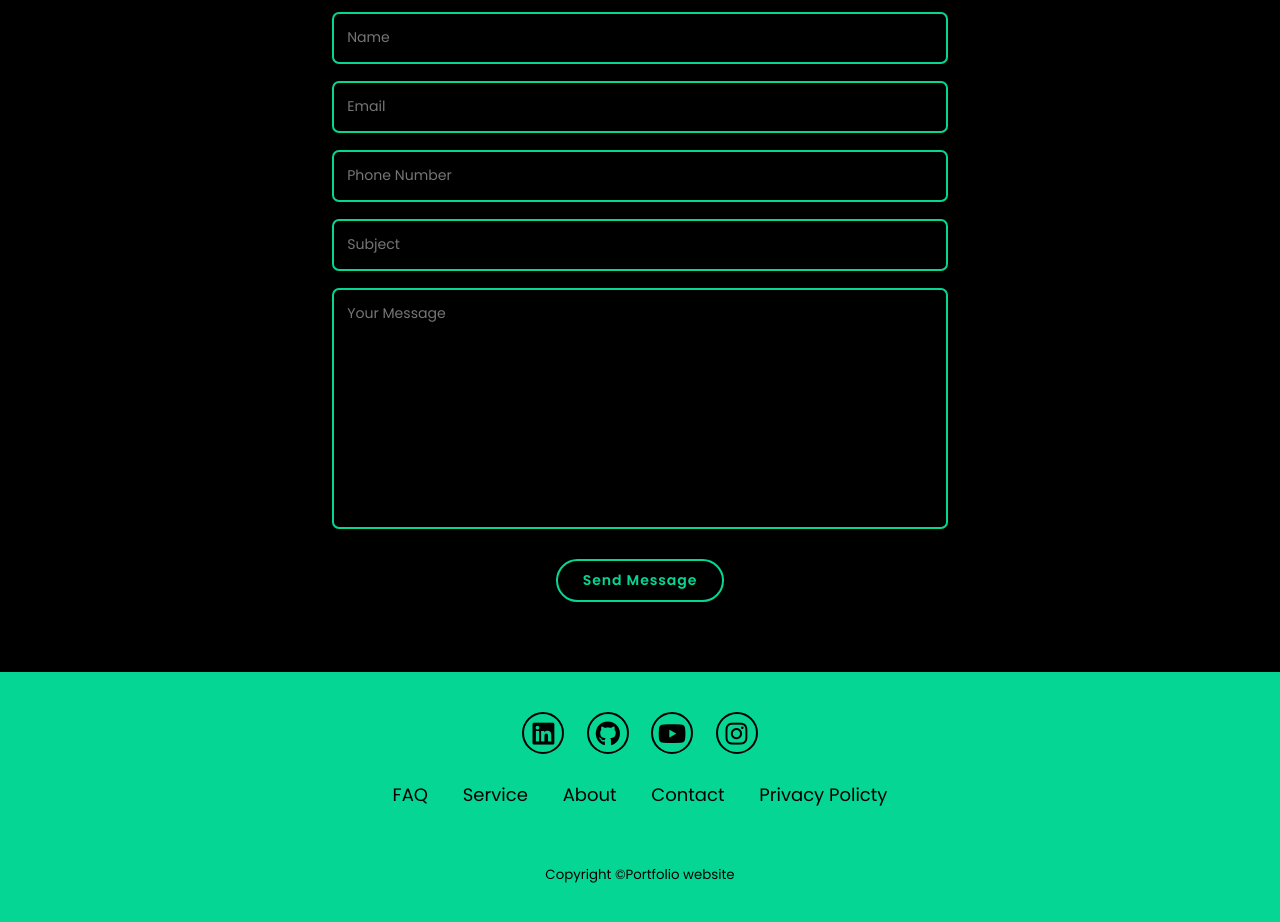
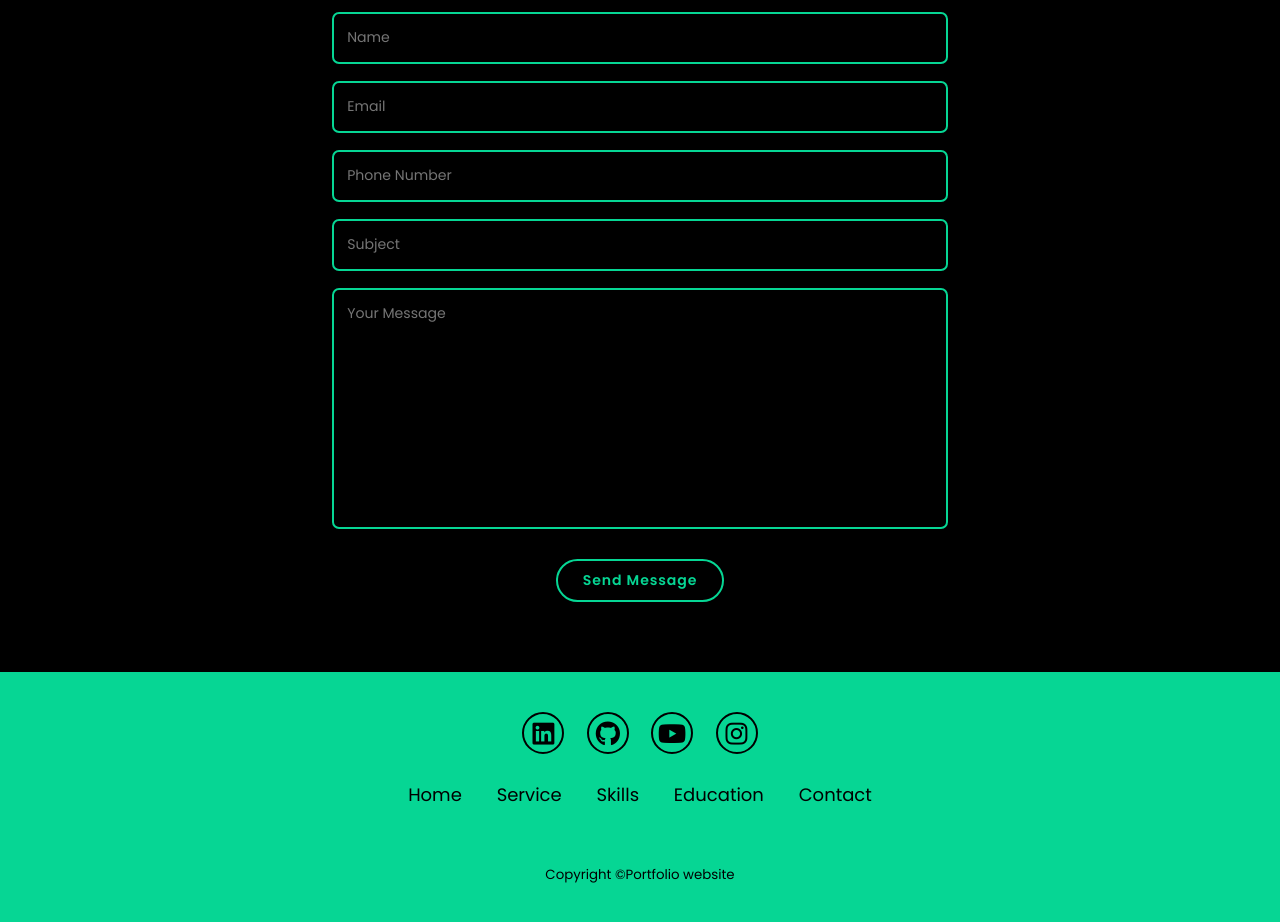
Before and after one commit to vik4an5/portfolio, a plain HTML site: page index.html in a window 1280 px wide. Shown: the part 4503-5425 px from the top of the page. Drawn offline with Linux system fonts and the light colour scheme.

Commit message:
Update index.html

```diff
--- a/index.html
+++ b/index.html
@@ -15,17 +15,17 @@
         <i class="fa-solid fa-bars"  id="menu-icon"></i>
 
         <nav class="navbar">
-            <a href="home" class="active">Home</a>
-            <a href="about">About</a>
-            <a href="education">Education</a>
-            <a href="skills">Skills</a>
-            <a href="contact">Contact</a>
+            <a href="#section-1" class="active">Home</a>
+            <a href="#section-2">About</a>
+            <a href="section-3">Education</a>
+            <a href="section-4">Skills</a>
+            <a href="section-5">Contact</a>
         </nav>
 
     </header>
 
 
-    <section class="home" id="home">
+    <section id="section-1" class="home" id="home">
         <div class="home-img">
             <img src="image/logo.jpg" alt="">
         </div>
@@ -46,7 +46,7 @@
         </div>
     </section>
 
-    <section class="services" id="services">
+    <section id="section-2" class="services" id="services">
         <h2 class="heading">Services</h2>
         <div class="services-container">
             <div class="service-box">
@@ -83,7 +83,7 @@
     </section>
 
 
-    <section class="skills" id="skills">
+    <section id="section-3" class="skills" id="skills">
         <h2 class="heading">Skills</h2>
         <div class="container">
             <div class="row" id="skillsContainer">
@@ -153,7 +153,7 @@
 
 
 
-    <section class="education" id="education">
+    <section  id="section-4"  class="education" id="education">
         <h2 class="heading" >My <span>Education</span></h2>
         <div class="timeline">
             <div class="container left">
@@ -231,7 +231,7 @@
 
 
 
-    <section class="contact" id="contact">
+    <section   id="section-5"   class="contact" id="contact">
         <h2 class="heading">Contact <span>Me</span></h2>
         <form action="">
             <div class="input-box">
@@ -255,11 +255,11 @@
 
         </div>
         <ul class="list">
-            <li><a href="#">FAQ</a></li>
-            <li><a href="#">Service</a></li>
-            <li><a href="#">About</a></li>
-            <li><a href="#">Contact</a></li>
-            <li><a href="#">Privacy Policty</a></li>
+            <li><a href="#section-1">Home</a></li>
+            <li><a href="#section-2">Service</a></li>
+            <li><a href="#section-3">Skills</a></li>
+            <li><a href="#section-4">Education</a></li>
+            <li><a href="#section-5">Contact</a></li>
         </ul>
         <p class="copyright">
 
```
